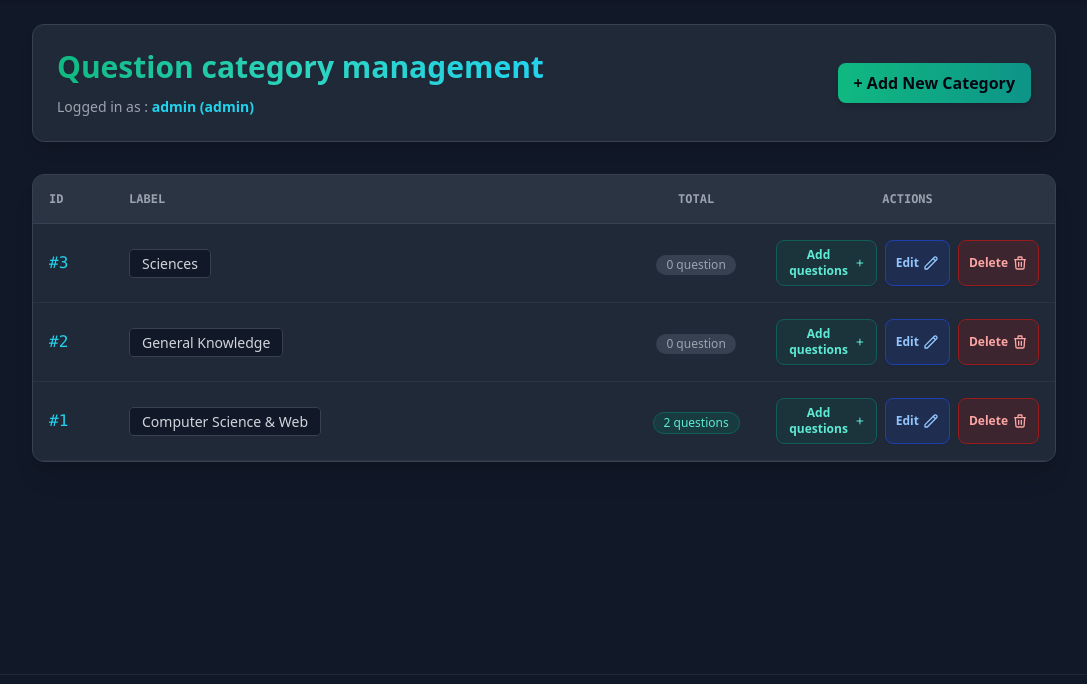
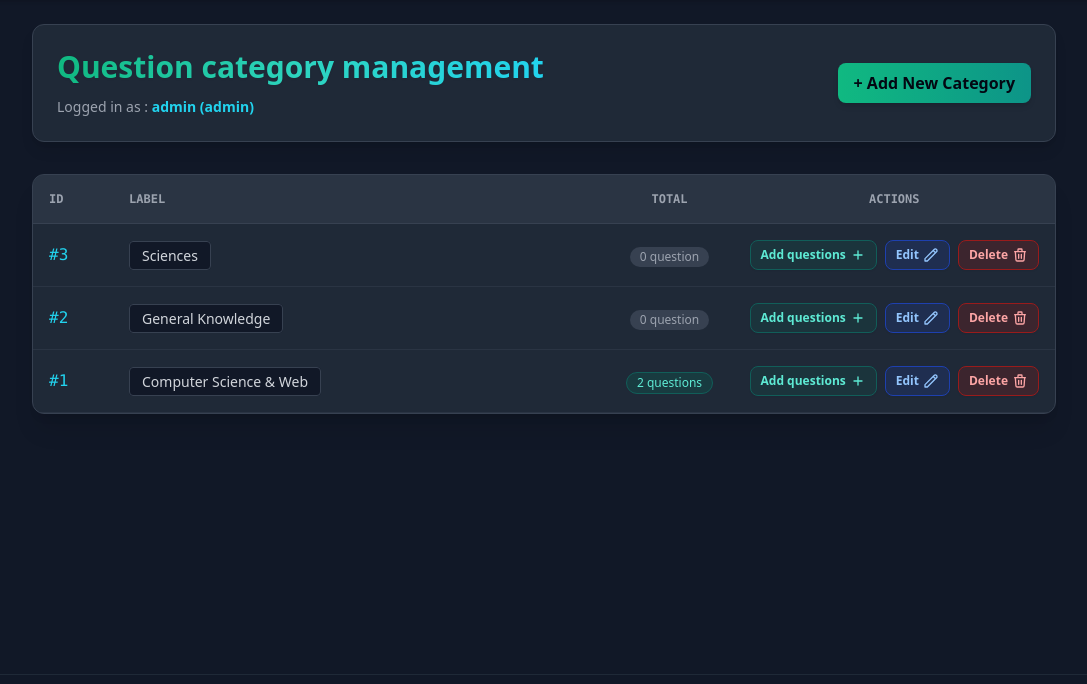
Before and after one commit to pouit777/CtrlShe, a PHP site: page /admin_categories.php in a window 1280 px wide. Shown: the part 73-757 px from the top of the page, without its empty margins (96-1183 px from the left). Run offline with PHP 8.4, Linux system fonts and the light colour scheme; a user stored in the database is signed in; data comes from the database, SQL or seed files in the repository; some libraries are stand-ins or nearby versions.

Commit message:
test fix title category page buttons DELETE EDIT and ADD QUESTION

```diff
--- a/src/admin_categories.php
+++ b/src/admin_categories.php
@@ -58,24 +58,24 @@ require_once __DIR__ . '/components/header.php';
                 <tbody id="categories-table-body">
                     <?php foreach($categories as $cat): ?>
                         <tr id="category-row-<?php echo $cat['id']; ?>" class="border-b border-gray-700/50 hover:bg-gray-700/30 transition">
-                            <td class="p-4 font-mono text-cyan-400">#<?php echo $cat['id']; ?></td>
-                            <td class="p-4 text-gray-200 font-medium text-sm md:text-base">
+                            <td class="p-4 font-mono text-cyan-400 items-center">#<?php echo $cat['id']; ?></td>
+                            <td class="p-4 text-gray-200 items-center font-medium text-sm md:text-base">
                                 <span class="bg-gray-900 px-3 py-1 rounded text-sm text-gray-300 border border-gray-700">
                                     <?php echo htmlspecialchars($cat['label'], ENT_QUOTES, 'UTF-8'); ?>
                                 </span>
                             </td>
-                            <td class="p-4 text-center">
+                            <td class="p-4 text-center items-center">
                                 <span class="inline-flex items-center px-2.5 py-0.5 rounded-full text-xs font-medium <?php echo $cat['total_questions'] > 0 ? 'bg-teal-900/50 text-teal-300 border border-teal-800' : 'bg-gray-700 text-gray-400'; ?>">
                                     <?php echo $cat['total_questions'] . ' ' . ($cat['total_questions'] > 1 ? 'questions' : 'question'); ?>
                                 </span>
                             </td>
-                            <td class="p-4 flex justify-center gap-2">
+                            <td class="p-4 flex justify-center gap-2 h-full min-h-[40px] items-center">
                                 <button
                                     data-id="<?php echo $cat['id']; ?>"
                                     data-label="<?php echo htmlspecialchars($cat['label'], ENT_QUOTES, 'UTF-8'); ?>"
                                     onclick="initManageQuestionsModal(this)"
                                     title="Add Questions"
-                                    class="inline-flex items-center gap-1 bg-teal-900/30 hover:bg-teal-600 border border-teal-800 hover:border-teal-500 text-teal-300 hover:text-white px-2.5 py-1.5 rounded-lg text-xs font-semibold transition duration-150 shadow-sm">
+                                    class="flex items-center justify-center gap-1 bg-teal-900/30 hover:bg-teal-600 whitespace-nowrap border border-teal-800 hover:border-teal-500 text-teal-300 hover:text-white px-2.5 py-1.5 rounded-lg text-xs font-semibold transition duration-150 shadow-sm">
                                     Add questions
                                     <svg class="h-4 w-4" fill="none" viewBox="0 0 24 24" stroke="currentColor" stroke-width="2">
                                         <path stroke-linecap="round" stroke-linejoin="round" d="M12 6v6m0 0v6m0-6h6m-6 0H6" />
@@ -86,7 +86,7 @@ require_once __DIR__ . '/components/header.php';
                                     data-label="<?php echo htmlspecialchars($cat['label'], ENT_QUOTES, 'UTF-8'); ?>"
                                     onclick="initEditModal(this)"
                                     title="Edit Category"
-                                    class="inline-flex items-center gap-1 bg-blue-900/30 hover:bg-blue-600 border border-blue-800 hover:border-blue-500 text-blue-300 hover:text-white px-2.5 py-1.5 rounded-lg text-xs font-semibold transition duration-150 shadow-sm">
+                                    class="flex items-center justify-center gap-1 bg-blue-900/30 hover:bg-blue-600 border border-blue-800 hover:border-blue-500 text-blue-300 hover:text-white px-2.5 py-1.5 rounded-lg text-xs font-semibold transition duration-150 shadow-sm">
                                     Edit
                                     <svg class="h-4 w-4" fill="none" viewBox="0 0 24 24" stroke="currentColor" stroke-width="2">
                                         <path stroke-linecap="round" stroke-linejoin="round" d="M15.232 5.232l3.536 3.536m-2.036-5.036a2.5 2.5 0 113.536 3.536L6.5 21.036H3v-3.572L16.732 3.732z" />
@@ -95,7 +95,7 @@ require_once __DIR__ . '/components/header.php';
                                 <button
                                     onclick="confirmDeleteCategory(<?php echo $cat['id']; ?>)"
                                     title="Delete Category"
-                                    class="inline-flex items-center gap-1 bg-red-900/30 hover:bg-red-600 border border-red-800 hover:border-red-500 text-red-300 hover:text-white px-2.5 py-1.5 rounded-lg text-xs font-semibold transition duration-150 shadow-sm">
+                                    class="flex items-center justify-center gap-1 bg-red-900/30 hover:bg-red-600 border border-red-800 hover:border-red-500 text-red-300 hover:text-white px-2.5 py-1.5 rounded-lg text-xs font-semibold transition duration-150 shadow-sm">
                                     Delete
                                     <svg class="h-4 w-4" fill="none" viewBox="0 0 24 24" stroke="currentColor" stroke-width="2">
                                         <path stroke-linecap="round" stroke-linejoin="round" d="M19 7l-.867 12.142A2 2 0 0116.138 21H7.862a2 2 0 01-1.995-1.858L5 7m5 4v6m4-6v6m1-10V4a1 1 0 00-1-1h-4a1 1 0 00-1 1v3M4 7h16" />
```
